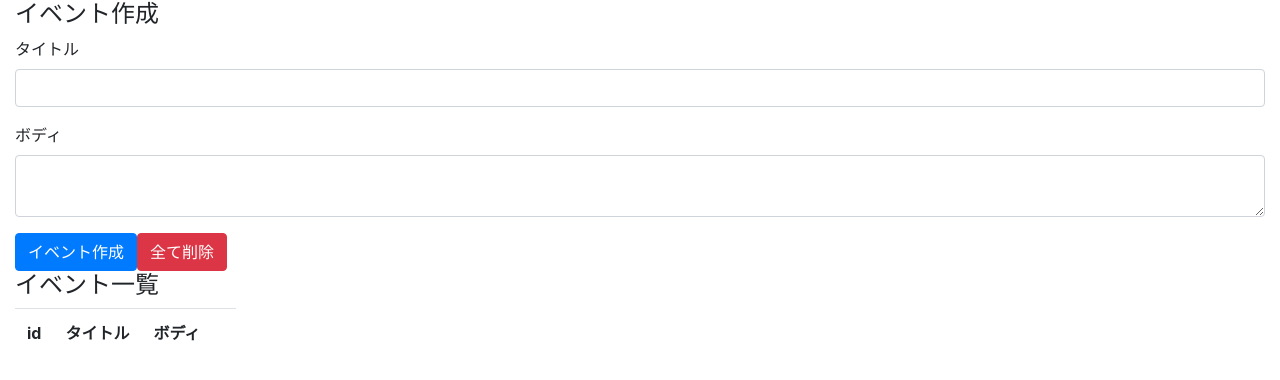
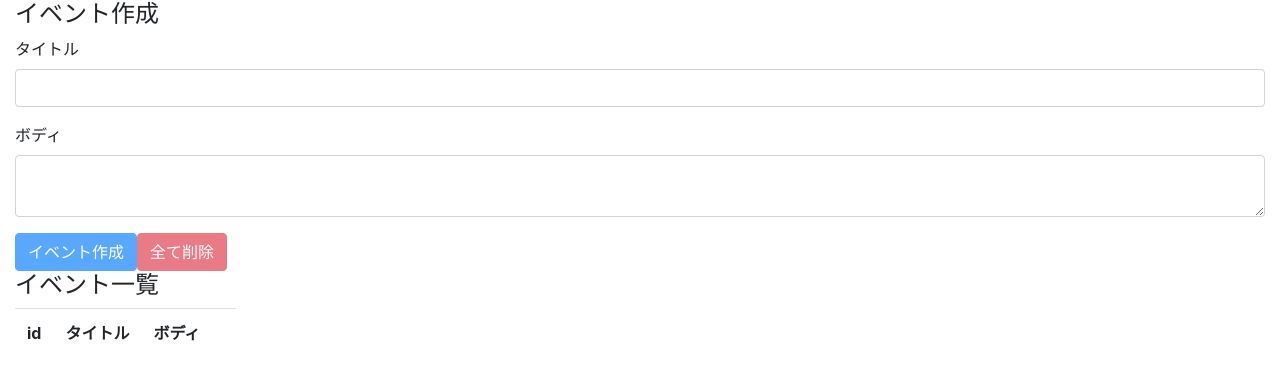
Before and after one commit to yakio0613/react-hoooks-study, a React (Create React App) app: page / in a window 1280 px wide. Shown: the top 380 px of the page. Built offline with nearby package versions, Linux system fonts and the light colour scheme.

Commit message:
delete-all-event

```diff
--- a/src/components/App.js
+++ b/src/components/App.js
@@ -22,6 +22,15 @@
     setBody('')
   }
 
+  const deleteAllEvents = e => {
+    e.preventDefault()
+
+    const result = window.confirm('全てのイベントを削除してもよろしいですか？')
+    if(result) dispatch({ type: 'DELETE_ALL_EVENT' })
+  }
+
+ const unCreateble = title === '' || body === ''
+
   return (
     <div className="container-fluid">
       <h4>イベント作成</h4>
@@ -34,8 +43,8 @@
           <label htmlFor="formEventBody">ボディ</label>
           <textarea className="form-control" id="formEventBody" value={body} onChange={e => setBody(e.target.value)} />
         </div>
-        <button className="btn btn-primary" onClick={addEvent}>イベント作成</button>
-        <button className="btn btn-danger">全て削除</button>
+        <button className="btn btn-primary" onClick={addEvent} disabled={unCreateble}>イベント作成</button>
+        <button className="btn btn-danger" onClick={ deleteAllEvents } disabled={state.length === 0}>全て削除</button>
       </form>
       <h4>イベント一覧</h4>
       <table>
--- a/src/components/Event.js
+++ b/src/components/Event.js
@@ -3,7 +3,8 @@
 const Event = ({ dispatch, event }) => {
   const id = event.id
   const hundleClickDeleteButton = () =>{
-      dispatch({type: 'DELETE_EVENT', id: id})
+    const result = window.confirm(`イベント (id = ${id}) を削除してもよろしいですか？`)
+      if(result) dispatch({type: 'DELETE_EVENT', id: id})
   }
   return (
   <tr>
```
